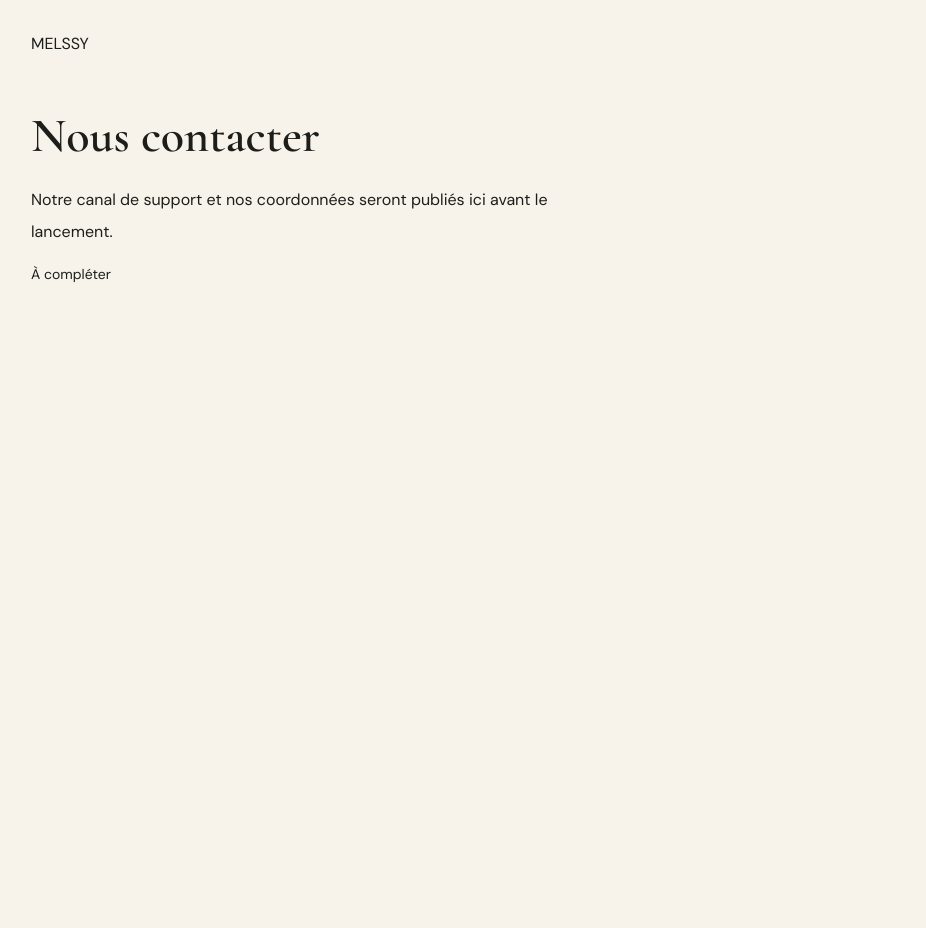
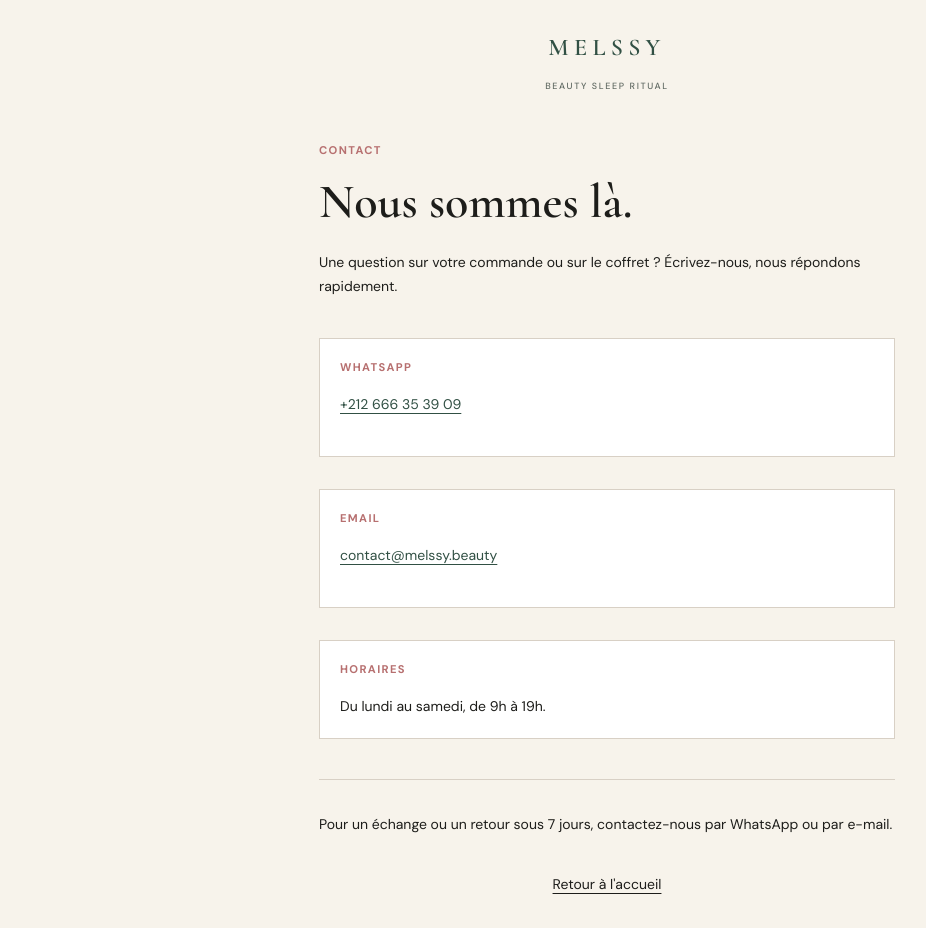
Before and after one commit to medfiddi-crypto/melssy, a Next.js app in the folder frontend/: page /contact in a window 1280 px wide. Shown: the top 928 px of the page, without its empty margins (33-959 px from the left). Before the commit the page ends 800 px from the top, so only its background shows below. Built offline with nearby package versions, Linux system fonts and the light colour scheme.

Commit message:
Real contact page

```diff
--- a/frontend/src/app/contact/page.tsx
+++ b/frontend/src/app/contact/page.tsx
@@ -1,2 +1,55 @@
 import Link from "next/link";
-export default function ContactPage() { return <main className="min-h-screen px-6 py-8 md:px-16"><Link href="/rituel">MELSSY</Link><h1 className="display mt-14 text-5xl">Nous contacter</h1><p className="mt-6 max-w-xl leading-8">Notre canal de support et nos coordonnées seront publiés ici avant le lancement.</p><p className="mt-4 text-sm">À compléter</p></main>; }
+
+export default function ContactPage() {
+  const whatsappNumber = "2166353909";
+  const whatsappMessage = encodeURIComponent("Bonjour, j'ai une question.");
+
+  return (
+    <main className="min-h-dvh bg-[var(--background)] px-5 py-8 pb-[calc(2rem+env(safe-area-inset-bottom))] sm:px-6">
+      <header className="mx-auto flex max-w-xl flex-col items-center">
+        <Link href="/rituel" className="wordmark text-2xl">MELSSY</Link>
+        <span className="wordmark-descriptor mt-1 text-[9px] font-medium tracking-[0.18em]">BEAUTY SLEEP RITUAL</span>
+      </header>
+
+      <section className="mx-auto max-w-xl pt-12">
+        <p className="eyebrow text-[var(--rose)]">CONTACT</p>
+        <h1 className="display mt-5 text-5xl leading-none">
+          Nous sommes <em className="not-italic">là.</em>
+        </h1>
+        <p className="mt-6 text-sm leading-6">Une question sur votre commande ou sur le coffret ? Écrivez-nous, nous répondons rapidement.</p>
+
+        <section className="mt-10 border border-[var(--line)] bg-white p-5">
+          <h2 className="eyebrow text-[var(--rose)]">WhatsApp</h2>
+          <a
+            href={`https://wa.me/${whatsappNumber}?text=${whatsappMessage}`}
+            target="_blank"
+            rel="noreferrer"
+            className="mt-4 block text-sm leading-6 text-[var(--green)] underline underline-offset-4"
+          >
+            +212 666 35 39 09
+          </a>
+        </section>
+
+        <section className="mt-8 border border-[var(--line)] bg-white p-5">
+          <h2 className="eyebrow text-[var(--rose)]">Email</h2>
+          <a href="mailto:contact@melssy.beauty" className="mt-4 block text-sm leading-6 text-[var(--green)] underline underline-offset-4">
+            contact@melssy.beauty
+          </a>
+        </section>
+
+        <section className="mt-8 border border-[var(--line)] bg-white p-5">
+          <h2 className="eyebrow text-[var(--rose)]">Horaires</h2>
+          <p className="mt-4 text-sm leading-6">Du lundi au samedi, de 9h à 19h.</p>
+        </section>
+
+        <section className="mt-10 border-t border-[var(--line)] pt-8">
+          <p className="text-sm leading-6">Pour un échange ou un retour sous 7 jours, contactez-nous par WhatsApp ou par e-mail.</p>
+        </section>
+
+        <div className="py-9 text-center">
+          <Link href="/rituel" className="text-sm underline underline-offset-4">Retour à l&apos;accueil</Link>
+        </div>
+      </section>
+    </main>
+  );
+}
--- a/frontend/src/app/rituel/page.tsx
+++ b/frontend/src/app/rituel/page.tsx
@@ -31,10 +31,8 @@
   (sum, item) => sum + catalog[item.productId].price,
   0,
 );
-const deliveryTime = landing.trust.deliveryTime;
 const renderFaqAnswer = (answer: string) => {
-  const withDelivery = answer.replace("{{deliveryTime}}", deliveryTime);
-  const [before, after] = withDelivery.split("{{contact}}");
+  const [before, after] = answer.split("{{contact}}");
   if (after === undefined) return withDelivery;
   return (
     <>
--- a/frontend/src/content/landing.fr.ts
+++ b/frontend/src/content/landing.fr.ts
@@ -12,8 +12,6 @@
     cod: "Payé à la livraison",
     codLong: "Vous payez à la réception",
     confirm: "On vous appelle pour confirmer avant l'envoi",
-    deliveryLabel: "Délai de livraison",
-    deliveryTime: "[délai à confirmer]",
   },
   valueStack: {
     eyebrow: "Dans la boîte",
```
